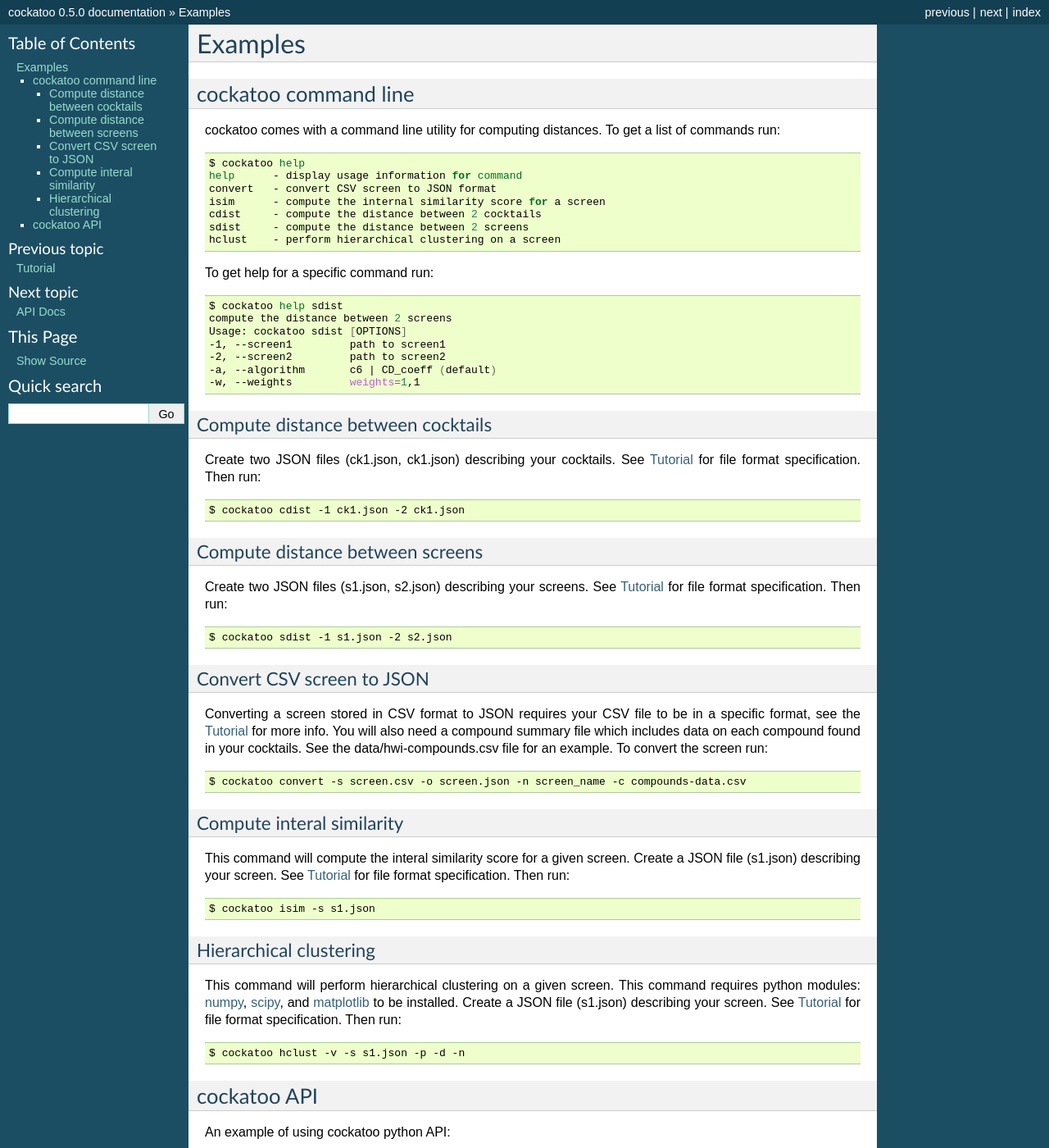
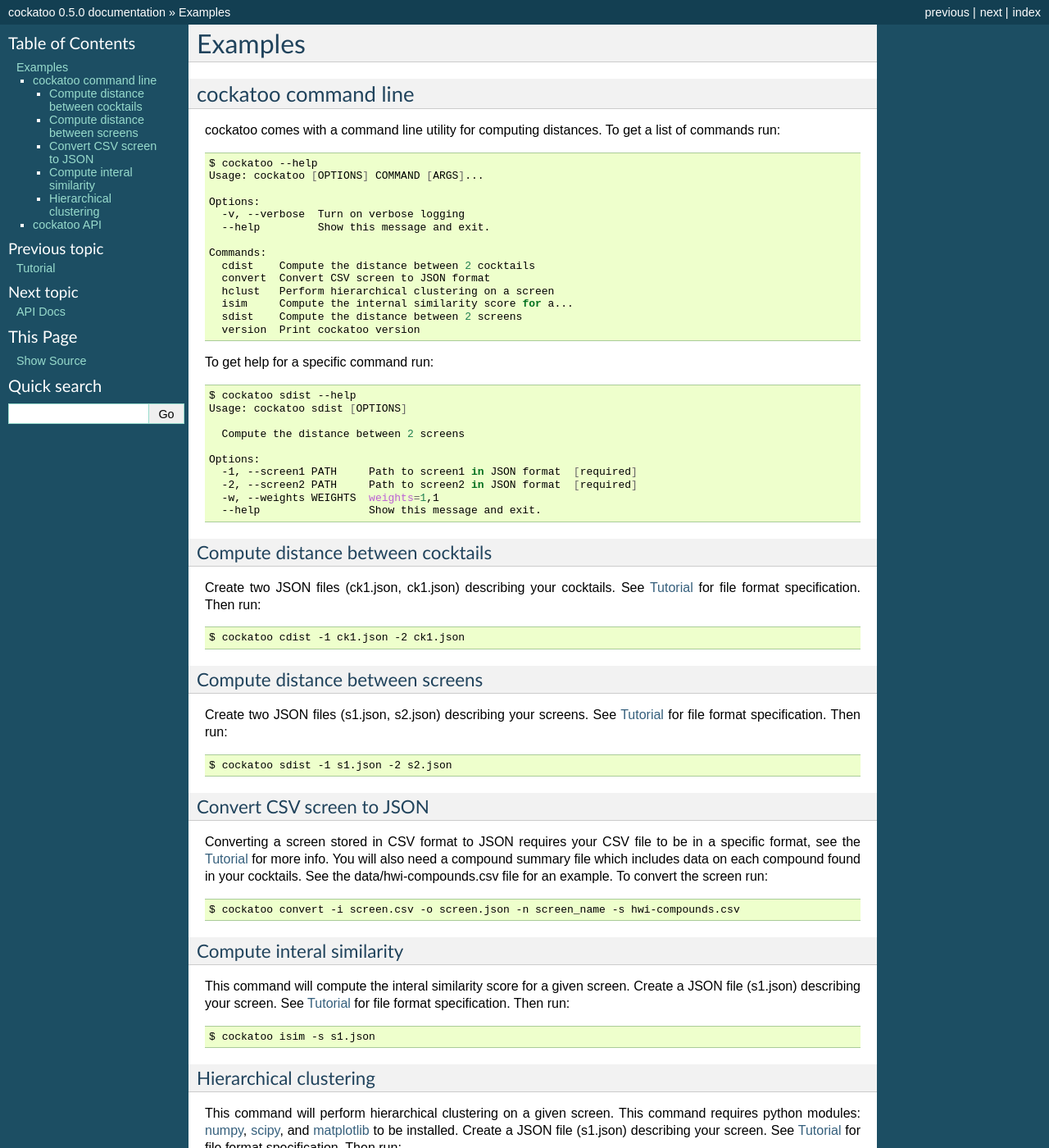
Before and after one commit to ubccr/cockatoo, a Sphinx documentation site: the page built from docs/examples/index.rst, in a window 1280 px wide and 1400 px high. Shown: the whole window at 82% size. Built offline with Sphinx 7.4.7, drawn with Linux system fonts in a browser that asks for light colours.

Commit message:
Updated docs for new cli

```diff
--- a/docs/examples/index.rst
+++ b/docs/examples/index.rst
@@ -8,23 +8,33 @@ cockatoo command line
 cockatoo comes with a command line utility for computing distances. To get a
 list of commands run::
 
-  $ cockatoo help
-  help      - display usage information for command
-  convert   - convert CSV screen to JSON format
-  isim      - compute the internal similarity score for a screen
-  cdist     - compute the distance between 2 cocktails
-  sdist     - compute the distance between 2 screens
-  hclust    - perform hierarchical clustering on a screen
+  $ cockatoo --help
+  Usage: cockatoo [OPTIONS] COMMAND [ARGS]...
+
+  Options:
+    -v, --verbose  Turn on verbose logging
+    --help         Show this message and exit.
+
+  Commands:
+    cdist    Compute the distance between 2 cocktails
+    convert  Convert CSV screen to JSON format
+    hclust   Perform hierarchical clustering on a screen
+    isim     Compute the internal similarity score for a...
+    sdist    Compute the distance between 2 screens
+    version  Print cockatoo version
 
 To get help for a specific command run::
 
-  $ cockatoo help sdist
-  compute the distance between 2 screens
+  $ cockatoo sdist --help
   Usage: cockatoo sdist [OPTIONS]
-  -1, --screen1         path to screen1
-  -2, --screen2         path to screen2
-  -a, --algorithm       c6 | CD_coeff (default)
-  -w, --weights         weights=1,1
+
+    Compute the distance between 2 screens
+
+  Options:
+    -1, --screen1 PATH     Path to screen1 in JSON format  [required]
+    -2, --screen2 PATH     Path to screen2 in JSON format  [required]
+    -w, --weights WEIGHTS  weights=1,1
+    --help                 Show this message and exit.
 
 Compute distance between cocktails
 +++++++++++++++++++++++++++++++++++
@@ -51,7 +61,7 @@ a compound summary file which includes data on each compound found in your
 cocktails. See the data/hwi-compounds.csv file for an example. To convert the
 screen run::
 
-  $ cockatoo convert -s screen.csv -o screen.json -n screen_name -c compounds-data.csv
+  $ cockatoo convert -i screen.csv -o screen.json -n screen_name -s hwi-compounds.csv
 
 Compute interal similarity
 +++++++++++++++++++++++++++
@@ -71,7 +81,7 @@ command requires python modules: `numpy <http://www.numpy.org/>`_, `scipy
 installed.  Create a JSON file (s1.json) describing your screen. See
 :doc:`../tutorial` for file format specification. Then run::
 
-  $ cockatoo hclust -v -s s1.json -p -d -n
+  $ cockatoo -v hclust -s s1.json -p -d -n
 
 cockatoo API
 ----------------------
```
Also changed, not shown: docs/tutorial.rst (+3 -5 lines).
